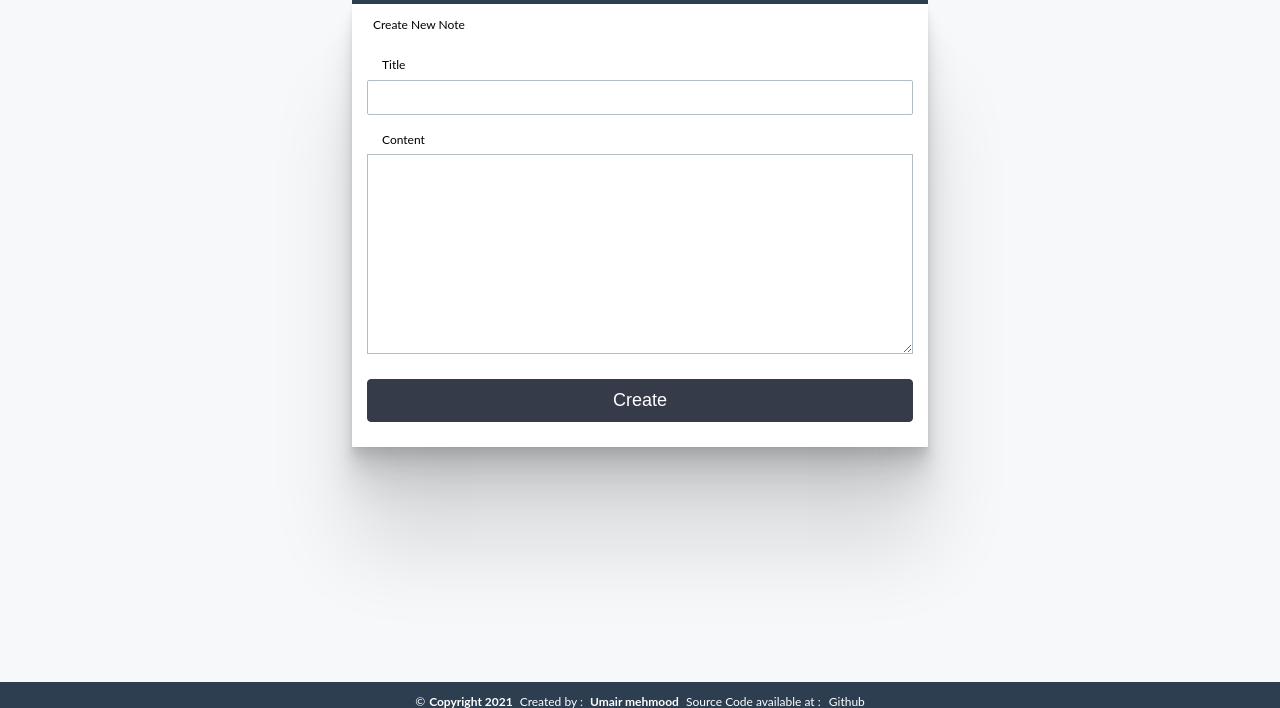
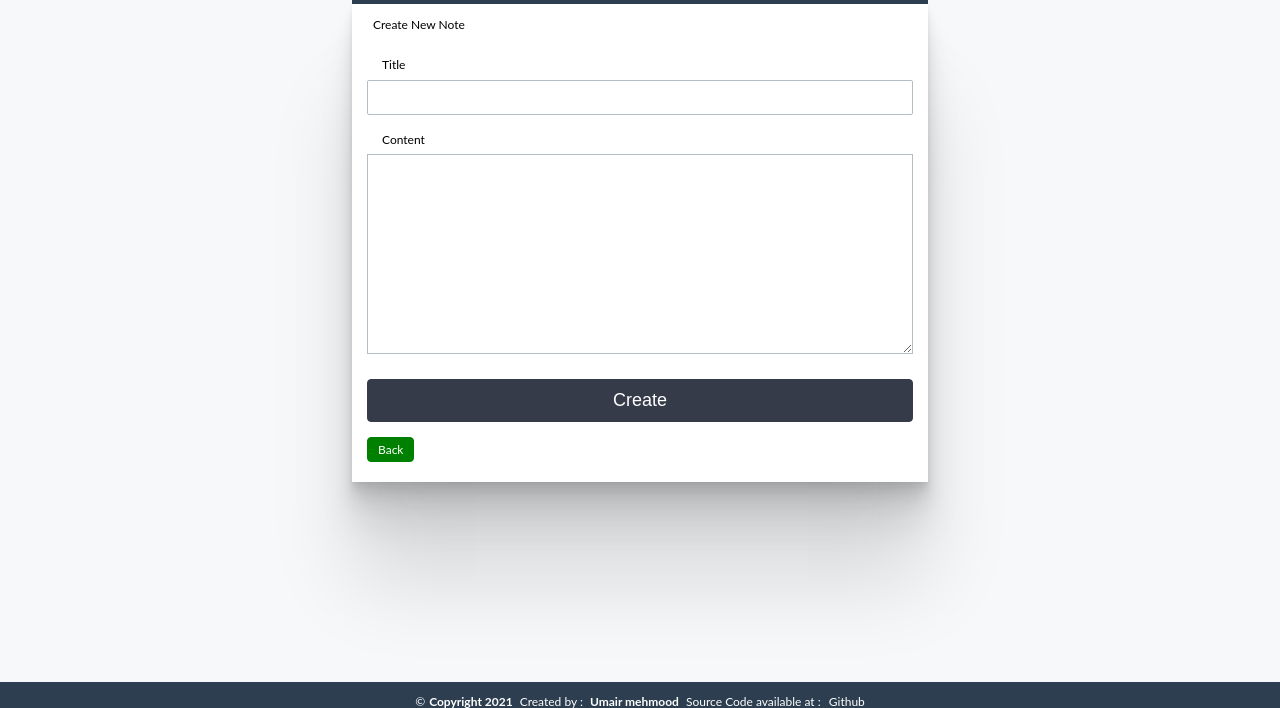
Before and after one commit to umair313/Noter, a Flask app: template core/templates/new_note.html in a window 1280 px wide. Shown: the part 79-787 px from the top of the page. Run offline with Flask 2, Linux system fonts and the light colour scheme; the template is opened without the code that fills it, so the values that code supplies are empty.

Commit message:
add back button on various pages

```diff
--- a/core/__init__.py
+++ b/core/__init__.py
@@ -5,10 +5,10 @@ from flask_login import LoginManager
 from core.Config import Config
 
 
-
-
 bcrypt=Bcrypt()
 db=SQLAlchemy()
+# no track modification
+SQLALCHEMY_TRACK_MODIFICATIONS = False
 login_manager = LoginManager()
 
 #check user access to profile if loged in
--- a/core/templates/edit_note.html
+++ b/core/templates/edit_note.html
@@ -14,6 +14,7 @@
 				</div>
 				<div class="formgroup">
 					<button class="btn btn-primary"type="submit">Save Note</button>
+					<a class="action-btn btn-view" href="javascript:history.back()">Back</a>
 				</div>
 			</form>
 		</div>
--- a/core/templates/new_note.html
+++ b/core/templates/new_note.html
@@ -14,6 +14,7 @@
 				</div>
 				<div class="formgroup">
 					<button class="btn btn-primary"type="submit">Create</button>
+					<a class="action-btn btn-view" href="javascript:history.back()">Back</a>
 				</div>
 			</form>
 		</div>
--- a/core/templates/view_note.html
+++ b/core/templates/view_note.html
@@ -16,6 +16,7 @@
 					<div class="actions">
 						<a class="action-btn btn-edit" href="{{url_for('notes.edit_note',id=note.id,title=note.title)}}">Edit</a>
 						<a class="action-btn btn-delete" href="{{url_for('notes.delete_note',id=note.id,title=note.title)}}">Delete</a>
+						<a class="action-btn btn-view" href="javascript:history.back()">Back</a>
 					</div>
 				</div>
 			</form>
```
Also changed, not shown: 1 other file.
